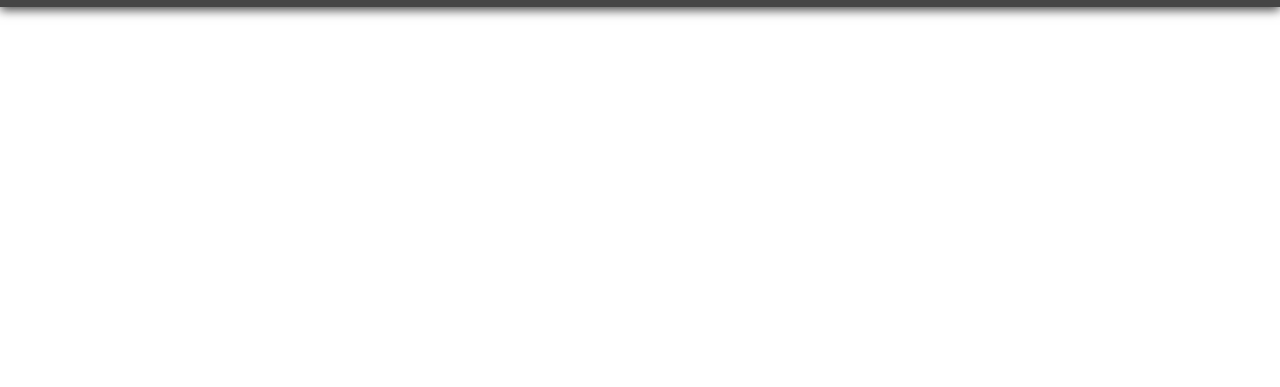
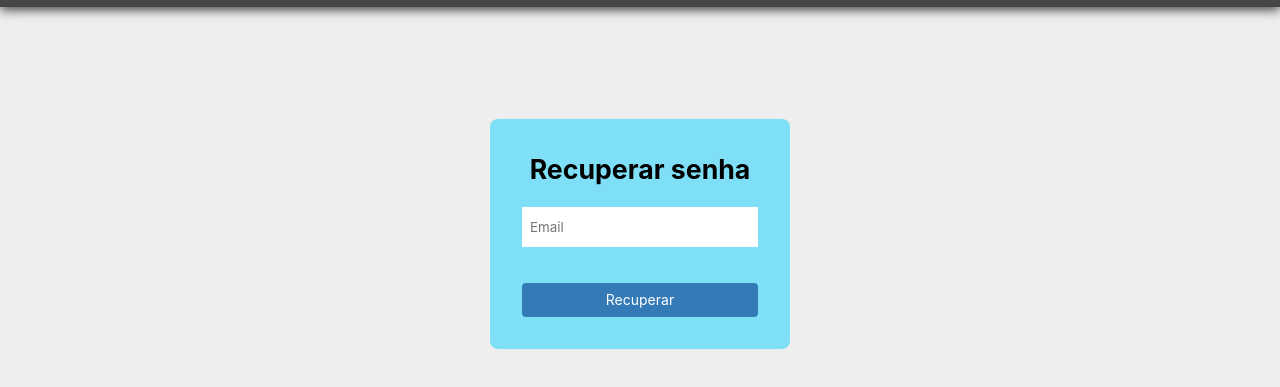
Before and after one commit to BieldoJT/Projeto-em-grupo-2, a plain HTML site: page pages/recovery.html in a window 1280 px wide. Shown: the part 53-440 px from the top of the page. Drawn offline with Linux system fonts and the light colour scheme.

Commit message:
paginas finalizadas

```diff
--- a/pages/recovery.html
+++ b/pages/recovery.html
@@ -52,7 +52,19 @@
                 </div>
             </div>
         </header>
+        <br><br><br><br><br><br>
+        <form class="login_form">
+            <div class="login_container">
 
+                <h1>Recuperar senha</h1><br>
+                    <div class="form-floating my-4" id="email">
+                        <input type="email" class="login_input" id="floatingInput" placeholder="Email">
+                        <span class="login_input-border"id="error-email"></span>
+                    </div>
+                    <br>
+                    <button class="btn btn-lg btn-primary btn-block mt-3" type="submit">Recuperar</button>
+            </div>
+        </form>
 
 
         <script src="../src/js/script.js"></script>
--- a/styles/recovery.css
+++ b/styles/recovery.css
@@ -14,3 +14,106 @@ html {
     font-family: 'Source Sans Pro', 'Open Sans', Roboto, 'HelveticaNeue-Light', 'Helvetica Neue Light', 'Helvetica Neue', 'Myriad Pro', 'Segoe UI', Myriad, Helvetica, 'Lucida Grande', 'DejaVu Sans Condensed', 'Liberation Sans', 'Nimbus Sans L', Tahoma, Geneva, Arial, sans-serif;
     -webkit-text-size-adjust: 100%;
 }
+
+
+body{
+    background-color: #eee;
+    font-family: sans-serif;
+    margin: 0;
+}
+
+h1{
+    text-align: center;
+    color: black;
+  }
+.login {
+    max-width: 330px;
+    padding: 50px;
+    height: 100vh;
+    margin: 0 auto;
+    justify-content: center;
+
+  }
+  .login_container{
+   min-height: 40px;
+   width: 300px;
+   background-color: #7fdff7;
+   box-sizing: border-box;
+   padding: 32px;
+   border-radius: 8px;
+   flex-direction: column;
+   align-items: center;
+  }
+  .login_form{
+    width: 100%;
+    display: flex;
+    flex-direction: column;
+    align-items: center;
+    justify-content: center;
+  }
+  .login_input{
+    height: 40px;
+    width: 100%;
+    box-sizing: border-box;
+    padding-left:8px;
+    border: unset;
+    outline: none;
+  }
+  .login_input-border{
+   height: 1px;
+   width: 100%;
+   margin-bottom: 16px;
+   background: #cfcfcf;
+  }
+  .login_input-border::after{
+    content:'';
+    display: block;
+    height: 1px;
+    width: 0;
+    margin-bottom: 16px;
+  }
+  .btn-primary:hover {
+    color: #fff;
+    background-color: #286090;
+    border-color: #204d74;
+  }
+  .btn.focus, .btn:focus, .btn:hover {
+    color: #333;
+    text-decoration: none;
+  }
+  .btn-block {
+    display: block;
+    width: 100%;
+  }
+  .btn-group-lg>.btn, .btn-lg {
+    padding: 10px 16px;
+    font-size: 18px;
+    line-height: 1.3333333;
+    border-radius: 6px;
+  }
+  .btn-primary {
+    color: #fff;
+    background-color: #337ab7;
+    border-color: #2e6da4;
+  }
+  .btn {
+    display: inline-block;
+    padding: 6px 12px;
+    margin-bottom: 0;
+    font-size: 14px;
+    font-weight: 400;
+    line-height: 1.42857143;
+    text-align: center;
+    white-space: nowrap;
+    vertical-align: middle;
+    -ms-touch-action: manipulation;
+    touch-action: manipulation;
+    cursor: pointer;
+    -webkit-user-select: none;
+    -moz-user-select: none;
+    -ms-user-select: none;
+    user-select: none;
+    background-image: none;
+    border: 1px solid transparent;
+    border-radius: 4px;
+  }
```
Also changed, not shown: pages/login.html (+1 -1 lines).
